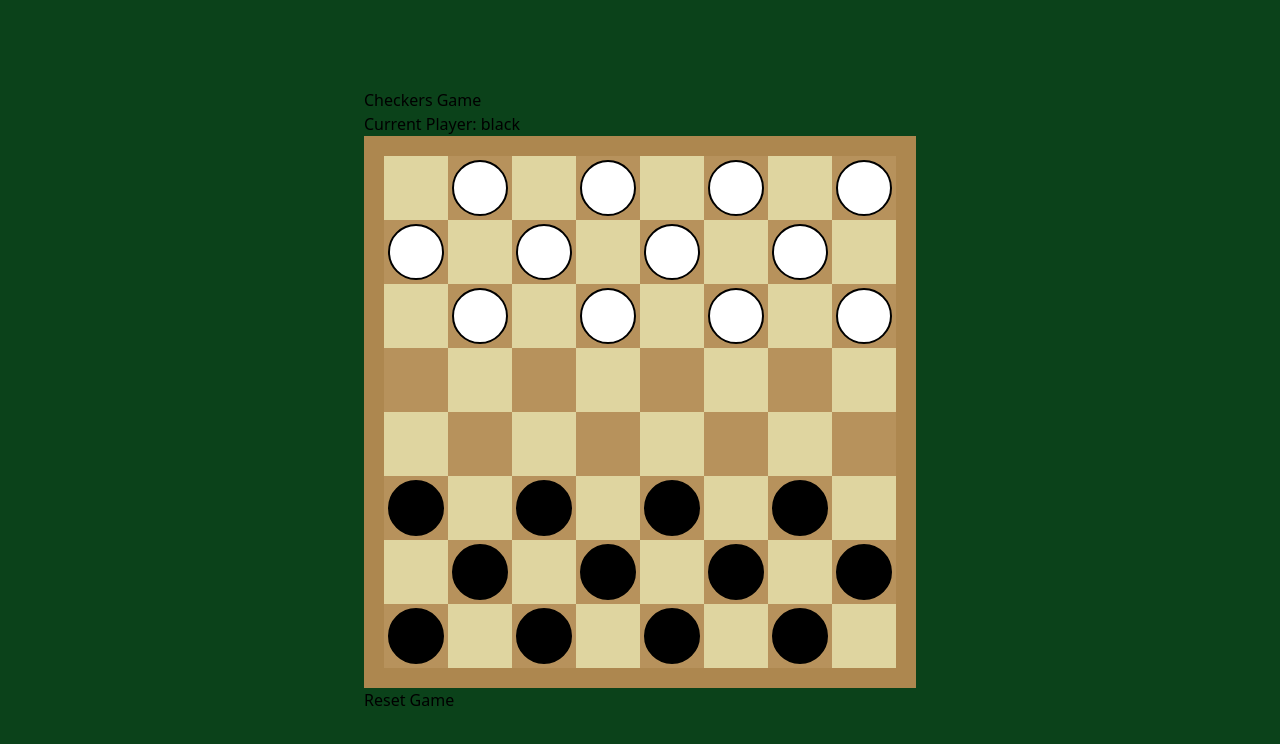
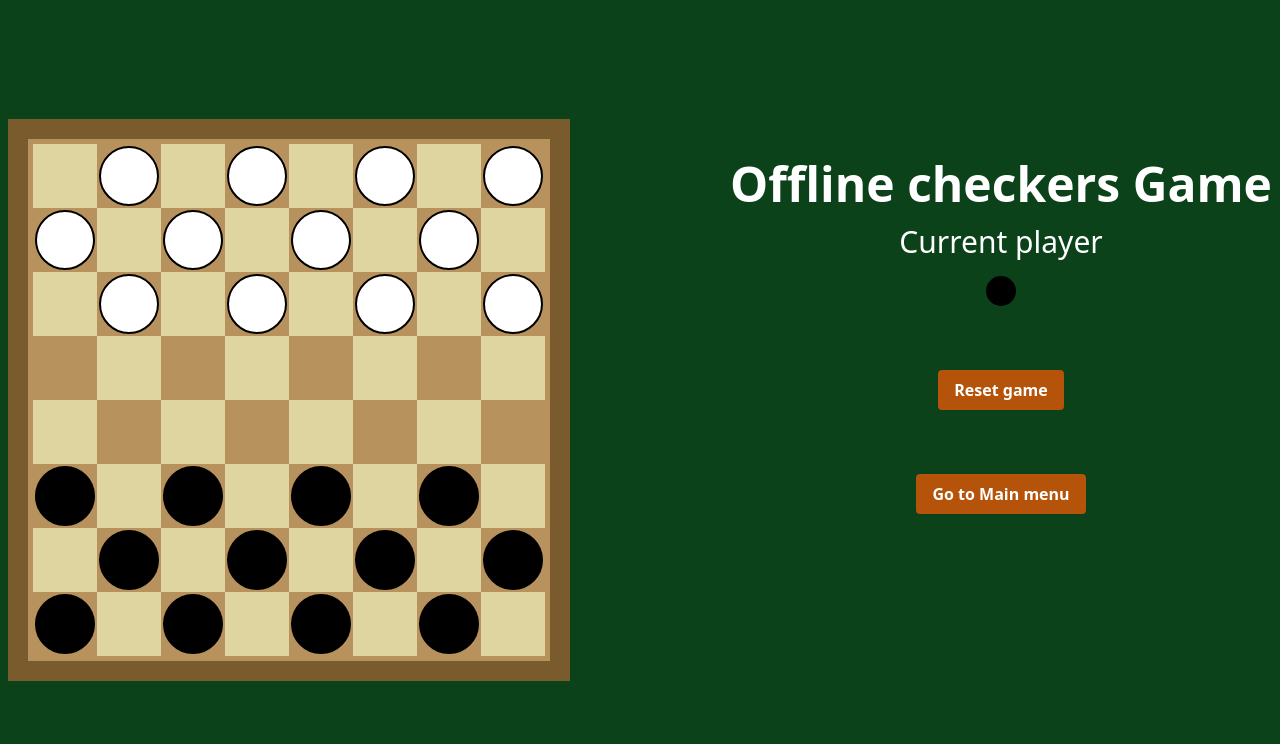
Before and after one commit to EtziL/itu-project-2023, a React (Vite) app in the folder app/: page /checkers in a window 1280 px wide. Shown: the top 744 px of the page. Built offline with nearby package versions, Linux system fonts and the light colour scheme.

Commit message:
checkers

```diff
--- a/app/src/components/xkleve00/BoardModel.jsx
+++ b/app/src/components/xkleve00/BoardModel.js
@@ -1,7 +1,6 @@
 const BoardModel = {
   //initialize the game board
   initializeBoard: () => {
-    // Create an 8x8 board with null values
     const board = Array(8).fill(null).map(() => Array(8).fill(null));
 
     //fill board with default
@@ -16,25 +15,20 @@
 
       }
     }
-
     return board;
   },
+
   //check if the move is valid
   isValidMove: (board, fromRow, fromCol, toRow, toCol) => {
     const piece = board[fromRow][fromCol];
 
-    // Check if the 'to' position is within the board boundaries
     if (toRow < 0 || toRow >= 8 || toCol < 0 || toCol >= 8) {
       return false;
     }
-
-    // Check if the 'to' position is empty
     if (board[toRow][toCol] !== null) {
       return false;
     }
 
-    // Implement specific logic for valid moves based on the game's rules
-    // For now, let's assume a simple move for checkers (only forward and diagonally)
     const isForwardMove = piece.color === 'black' ? toRow < fromRow : toRow > fromRow;
     //console.log(`moved forward ${isForwardMove}`);
     const isDiagonal = Math.abs(toRow - fromRow) === 1 && Math.abs(toCol - fromCol) === 1;
@@ -42,7 +36,7 @@
     //console.log(`moved rows ${Math.abs(toRow - fromRow)} moved cols ${Math.abs(toCol - fromCol)}`);
 
     if (piece.type === 'king' && isDiagonal) {
-      // King pieces can move in any direction diagonally
+      // King pieces can move in any direction
       return true;
     }
 
@@ -68,7 +62,6 @@
     updatedBoard[fromRow][fromCol] = null;
     updatedBoard[toRow][toCol] = pieceToMove;
 
-    // Implement logic for capturing opponent's piece
     const middleRow = (fromRow + toRow) / 2;
     const middleCol = (fromCol + toCol) / 2;
 
@@ -78,24 +71,22 @@
     if (Number.isInteger(middleCol) && Number.isInteger(middleRow)) {
       if (board[middleRow][middleCol]?.color !== pieceToMove.color) {
         updatedBoard[middleRow][middleCol] = null;
-        // Perform additional logic if capturing is needed (e.g., remove the captured piece)
       }
     }
 
-    // Implement logic for kinging a piece if it reaches the opponent's edge
     if (pieceToMove.color === 'black' && toRow === 0) {
       updatedBoard[toRow][toCol].type = 'king'; // Update the piece to a king
-      console.log(`got king black on ${toRow}-${toCol}`);
+      //console.log(`got king black on ${toRow}-${toCol}`);
     } else if (pieceToMove.color === 'white' && toRow === 7) {
       updatedBoard[toRow][toCol].type = 'king'; // Update the piece to a king
-      console.log(`got king white on ${toRow}-${toCol}`);
+      //console.log(`got king white on ${toRow}-${toCol}`);
     }
 
     return updatedBoard;
   },
 
+  // Count remaining pieces
   isWinConditionMet: (board, currentPlayer) => {
-    // Count remaining pieces for each player
     let blackPieces = 0;
     let whitePieces = 0;
 
@@ -112,7 +103,6 @@
       }
     }
 
-    // Win condition: Opponent has no remaining pieces
     if (currentPlayer === 'black' && whitePieces === 0) {
       console.log("black win");
       return true;
@@ -123,6 +113,43 @@
 
     return false;
   },
+
+
+  calculateAvailableMoves: (board, selectedPiece) => {
+    const { row: selectedRow, col: selectedCol, color } = selectedPiece;
+    const availableMoves = [];
+
+    const checkMove = (row, col) => {
+      if (row >= 0 && row < 8 && col >= 0 && col < 8 && board[row][col] === null) {
+        availableMoves.push({ row, col });
+      }
+    };
+
+    const forwardDirection = color === 'black' ? -1 : 1;
+
+    // Forward movement
+    checkMove(selectedRow + forwardDirection, selectedCol - 1);
+    checkMove(selectedRow + forwardDirection, selectedCol + 1);
+
+    // Diagonal movements for capturing
+    const checkCapture = (middleRow, middleCol, targetRow, targetCol) => {
+      if (
+        middleRow >= 0 &&
+        middleRow < 8 &&
+        middleCol >= 0 &&
+        middleCol < 8 &&
+        board[middleRow][middleCol]?.color !== color &&
+        board[targetRow][targetCol] === null
+      ) {
+        availableMoves.push({ row: targetRow, col: targetCol });
+      }
+    };
+
+    //checkCapture(selectedRow + forwardDirection, selectedCol - 1, selectedRow + 2 * forwardDirection, selectedCol - 2);
+    //checkCapture(selectedRow + forwardDirection, selectedCol + 1, selectedRow + 2 * forwardDirection, selectedCol + 2);
+
+    return availableMoves;
+  },
 };
 
 export default BoardModel;
--- a/app/src/components/xkleve00/GameBoard.jsx
+++ b/app/src/components/xkleve00/GameBoard.jsx
@@ -1,27 +1,54 @@
-// GameBoard.jsx
 import React from 'react';
 import Square from './Square';
+import { useState } from 'react';
+import BoardModel from './BoardModel';
 
-const GameBoard = ({ board, handleSquareClick}) => {
+const GameBoard = ({ board, handleSquareClick, selectedPiece, currentPlayer }) => {
+  const [availableMoves, setAvailableMoves] = useState([]);
 
-  // Render the game board based on the board state
+  const calculateAvailableMoves = (row, col) => {
+    const selected = board[row][col];
+
+    if (selected && selected.color === currentPlayer) {
+      const moves = BoardModel.calculateAvailableMoves(board, selected);
+      setAvailableMoves(moves);
+      //console.log("moves:"+moves)
+    } else {
+      setAvailableMoves([]);
+    }
+  };
+
+  const renderSquare = (piece, rowIndex, colIndex) => {
+    const isSelected = selectedPiece && selectedPiece.row === rowIndex && selectedPiece.col === colIndex;
+    const isAvailableMove = availableMoves.some(move => move.row === rowIndex && move.col === colIndex);
+
     return (
-    <div className="board border-[20px] border-[#AD874F]">
-      {/* Map through the board and render squares */}
+      <Square
+        key={`${rowIndex}-${colIndex}`}
+        piece={piece}
+        onClick={() => {
+          handleSquareClick(rowIndex, colIndex);
+          calculateAvailableMoves(rowIndex, colIndex);
+        }}
+        rowIndex={rowIndex}
+        colIndex={colIndex}
+        isSelected={isSelected}
+        isAvailableMove={isAvailableMove}
+      />
+    );
+  };
+
+  return (
+    <div className=' border-[20px] border-[#7a5b2d]'>
+      <div className="board border-[5px] border-[#B7925C]">
         {board.map((row, rowIndex) => (
           <div key={rowIndex} className="flex">
             {row.map((piece, colIndex) => (
-            <Square
-              key={`${rowIndex}-${colIndex}`}
-              piece={piece}
-              onClick={() => handleSquareClick(rowIndex, colIndex)}
-              rowIndex={rowIndex}
-              colIndex={colIndex}
-              isSelected={piece && piece === board[rowIndex][colIndex]}
-            />
+              renderSquare(piece, rowIndex, colIndex)
             ))}
           </div>
         ))}
+      </div>
     </div>
   );
 };
--- a/app/src/components/xkleve00/GameController.jsx
+++ b/app/src/components/xkleve00/GameController.jsx
@@ -1,6 +1,9 @@
 import React, { useState } from 'react';
 import GameBoard from './GameBoard';
 import BoardModel from './BoardModel';
+import { Link } from 'react-router-dom';
+import Confetti from '../xetzle00/Confetti';
+
 
 const GameController = () => {
   const initialBoard = BoardModel.initializeBoard();
@@ -10,13 +13,12 @@
   const [winner, setWinner] = useState(null);
 
   const handleSquareClick = (row, col) => {
-    if(winner){
+    if (winner) {
       return;
     }
     if (selectedPiece) {
       const { piece, row: selectedRow, col: selectedCol } = selectedPiece;
-      if(selectedPiece.color === currentPlayer)
-      {
+      if (selectedPiece.color === currentPlayer) {
         setSelectedPiece({ piece: clickedPiece, row, col });
 
         return;
@@ -50,14 +52,58 @@
     setCurrentPlayer('black'); // Reset to starting player
   };
 
+  const circleStyle = {
+
+    width: '30px',
+    height: '30px',
+    borderRadius: '50%',
+    backgroundColor: currentPlayer === 'black' ? 'black' : 'white',
+    border: '2px solid black',
+  };
+
   return (
-    <div className="game-container">
-      <h1>Checkers Game</h1>
-      {winner && <div>Winner: {winner}</div>}
-      {!winner && <div>Current Player: {currentPlayer}</div>}
-      <GameBoard board={board} handleSquareClick={handleSquareClick} selectedPiece={selectedPiece}/>
-      {/* Other components like status display, reset button, etc. */}
-      <button onClick={handleReset}>Reset Game</button>
+    <div className="game-container h-screen flex">
+      <div className='flex-row flex items-center text-center'>
+        <GameBoard board={board} handleSquareClick={handleSquareClick} selectedPiece={selectedPiece} currentPlayer={currentPlayer} />
+      </div>
+
+      {winner && (
+        <div className="mb-4 ml-40 flex flex-col items-center mt-40">
+          <Confetti gameWin={winner}/> {/*imported file created by xetzle00*/}
+          <div className="flex flex-col items-center">
+            <h1 className="text-5xl mb-4 font-bold text-white">Offline checkers Game</h1>
+            <div className="text-3xl font-bold text-white">{winner === 'black' ? 'Black' : 'White'} player won!</div>
+            <button className="text-white font-bold py-2 px-4 rounded bg-amber-700 my-16" onClick={handleReset}>
+              New game
+            </button>
+            <Link to="/">
+
+              <button className="text-white font-bold py-2 px-4 rounded bg-amber-700">
+                Go to Main menu
+              </button>
+            </Link>
+          </div>
+        </div>
+      )}
+
+      {!winner && (
+        <div className="mb-4 ml-40 flex flex-col items-center mt-40">
+          <div className="flex flex-col items-center">
+            <h1 className="text-5xl mb-4  font-bold text-white">Offline checkers Game</h1>
+            <div className="text-3xl text-white mb-4"> Current player</div>
+            <div style={circleStyle}></div>
+            <button className="text-white font-bold py-2 px-4 rounded bg-amber-700 my-16" onClick={handleReset}>
+              Reset game
+            </button>
+            <Link to="/">
+
+              <button className="text-white font-bold py-2 px-4 rounded bg-amber-700">
+                Go to Main menu
+              </button>
+            </Link>
+          </div>
+        </div>
+      )}
     </div>
   );
 };
--- a/app/src/components/xkleve00/Piece.jsx
+++ b/app/src/components/xkleve00/Piece.jsx
@@ -1,13 +1,33 @@
-// Piece.jsx
 import React from 'react';
+import crownIcon from "../../assets/checkers/crown-icon.svg";
 
 const Piece = ({ type, color }) => {
+  const isKing = type === 'king';
+
   const pieceStyle = {
-    backgroundColor: type==='king'? '#45ff45' : color,
-
+    backgroundColor: color,
+    position: 'relative',
+    width: '100%',
+    height: '100%',
+    display: 'flex',
+    justifyContent: 'center',
+    alignItems: 'center',
   };
 
-  return <div className="piece w-14 h-14 border-2 border-black rounded-full mx-auto my-auto" style={pieceStyle}></div>;
+  const imgStyle = {
+    width: '70%',
+    height: '70%',
+    objectFit: 'contain',
+    filter: color === 'black' ? 'invert(1)' : 'none',
+  };
+
+  return (
+    <div className="piece w-14 h-14 border-2 border-black rounded-full mx-auto my-auto" style={pieceStyle}>
+      {isKing && (
+        <img src={crownIcon} alt="" style={imgStyle} />
+      )}
+    </div>
+  );
 };
 
 export default Piece;
--- a/app/src/components/xkleve00/Square.jsx
+++ b/app/src/components/xkleve00/Square.jsx
@@ -1,8 +1,9 @@
 import React from 'react';
 import Piece from './Piece';
 
-const Square = ({ piece, onClick, rowIndex, colIndex,  isSelected }) => {
+const Square = ({ piece, onClick, rowIndex, colIndex,  isSelected, isAvailableMove  }) => {
   const isEvenSquare = (rowIndex + colIndex) % 2 === 0;
+  //console.log(isAvailableMove)
 
   let squareStyle = {
     width: '4rem',
@@ -11,6 +12,7 @@
     justifyContent: 'center',
     alignItems: 'center',
     backgroundColor: isEvenSquare ? '#DFD5A0' : '#B7925C',
+    border: isSelected ? '2px solid red' : (isAvailableMove ? '2px solid green' : '2px solid transparent'),
   };
 
   return (
```
Also changed, not shown: app/src/assets/checkers/crown-icon.svg (added). Lines whose indentation alone changed are shown as unchanged.
